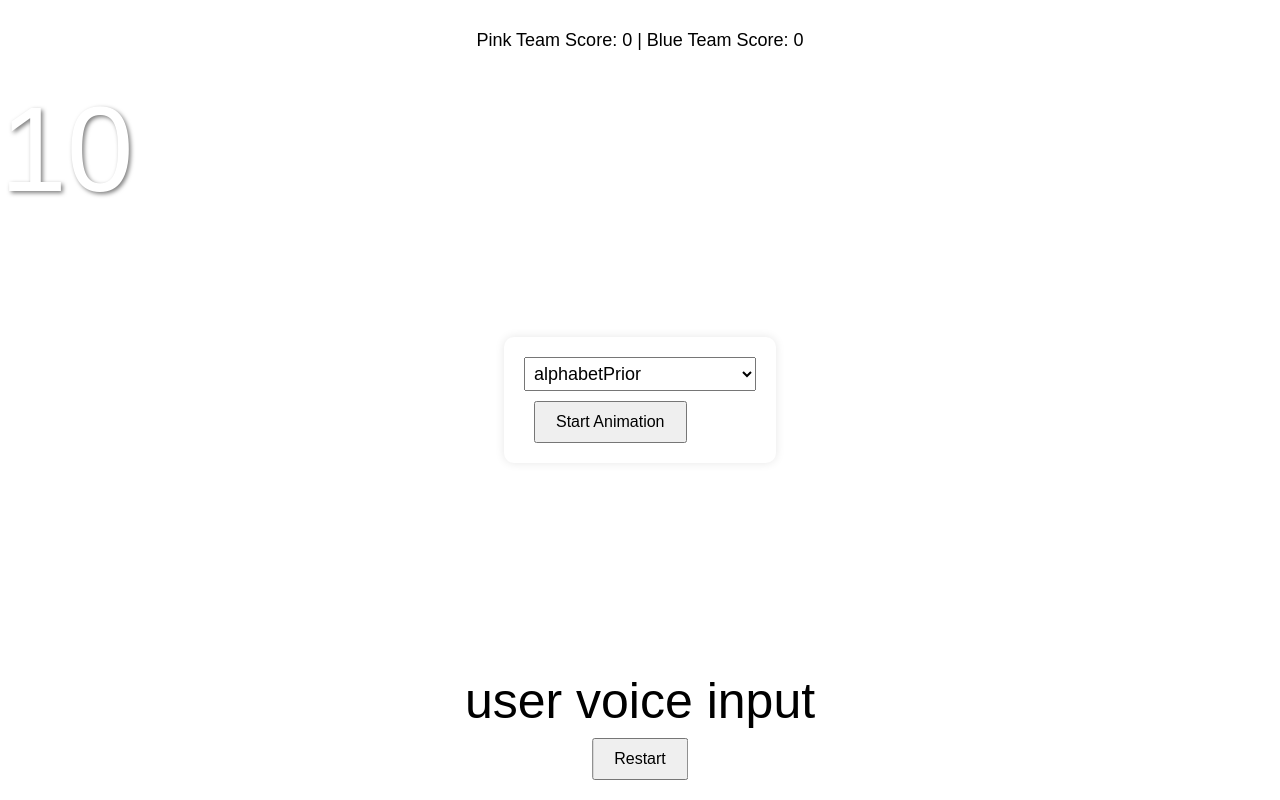
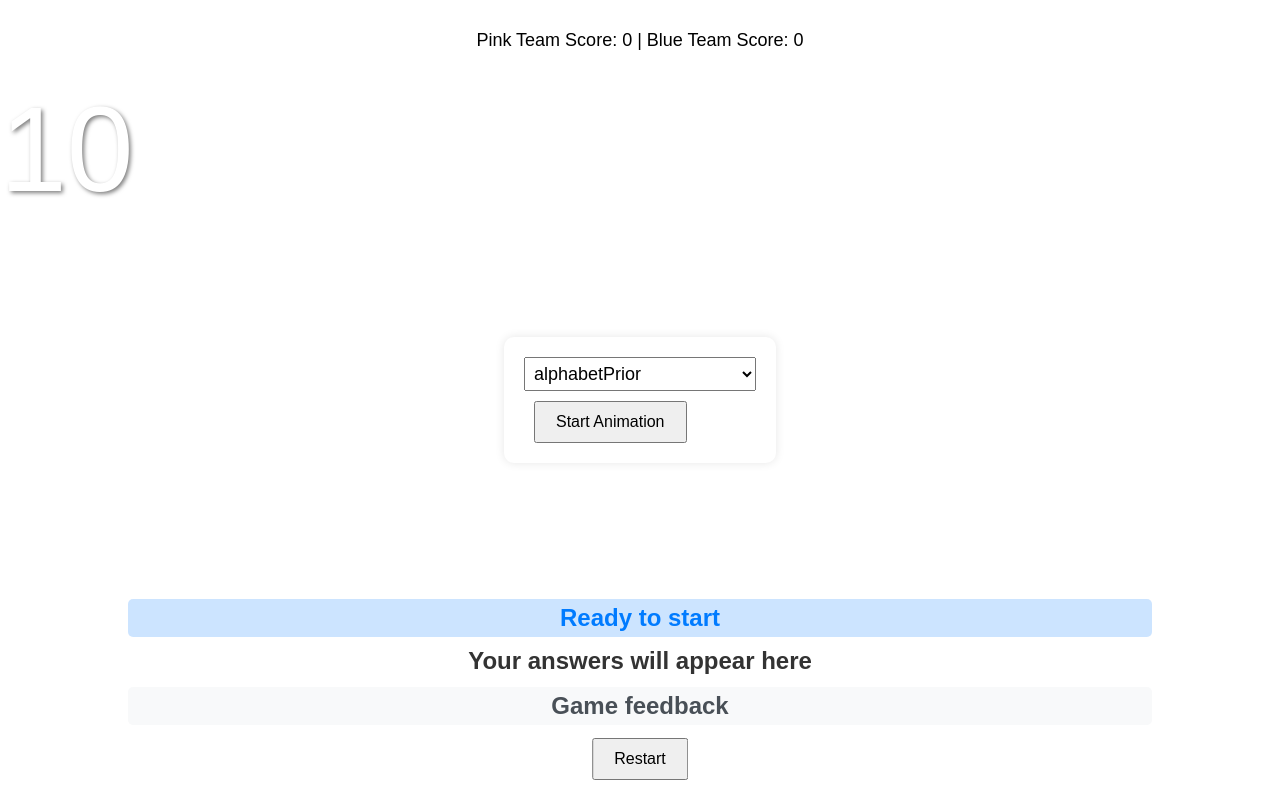
Before and after one commit to san81/new-year-party-game, a plain HTML site: page NewYearParty/index.html in a window 1280 px wide. Drawn offline with Linux system fonts and the light colour scheme.

Commit message:
additional styling

```diff
--- a/NewYearParty/index.html
+++ b/NewYearParty/index.html
@@ -43,14 +43,43 @@
             0% { width: 0; }
             100% { width: 50%; }
         }
-        .voiceDisplay {
+        .voiceDisplayContainer {
             position: absolute;
             bottom: 70px;
             left: 50%;
             transform: translateX(-50%);
             z-index: 10;
-            font-size: 50px;
-            font-weight: 10;
+            text-align: center;
+            width: 80%;
+        }
+        .voiceDisplay {
+            font-size: 24px;
+            font-weight: bold;
+            margin: 5px 0;
+            padding: 5px;
+            border-radius: 5px;
+        }
+        #listeningStatus {
+            background-color: rgba(0, 123, 255, 0.2);
+            color: #007bff;
+        }
+        #userInput {
+            background-color: rgba(255, 255, 255, 0.9);
+            color: #333;
+            min-height: 30px;
+        }
+        #feedbackMessage {
+            background-color: rgba(248, 249, 250, 0.9);
+            color: #495057;
+        }
+        .correct-answer {
+            background-color: rgba(40, 167, 69, 0.3) !important;
+            color: #155724 !important;
+            border: 2px solid #28a745;
+        }
+        .incorrect-answer {
+            background-color: rgba(220, 53, 69, 0.2) !important;
+            color: #721c24 !important;
         }
         .controls {
             position: absolute;
@@ -172,7 +201,11 @@
     <div class="container">
         <div class="layer-left"></div>
         <div class="layer-right"></div>
-        <div id="usrVoiceInput" class="voiceDisplay"> user voice input</div>
+        <div class="voiceDisplayContainer">
+            <div id="listeningStatus" class="voiceDisplay">Ready to start</div>
+            <div id="userInput" class="voiceDisplay">Your answers will appear here</div>
+            <div id="feedbackMessage" class="voiceDisplay">Game feedback</div>
+        </div>
         <div class="controls">
             <button id="toggleBtn">Pause</button>
             <button id="restartBtn">Restart</button>
```
